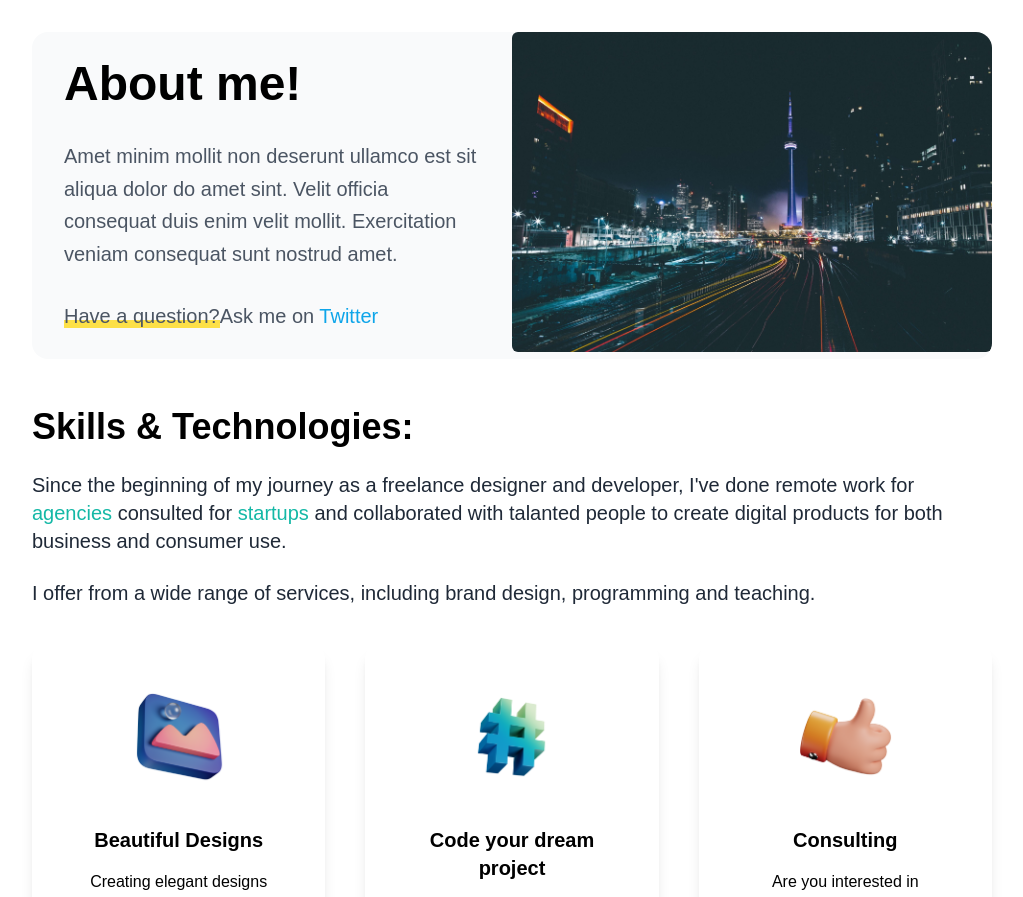
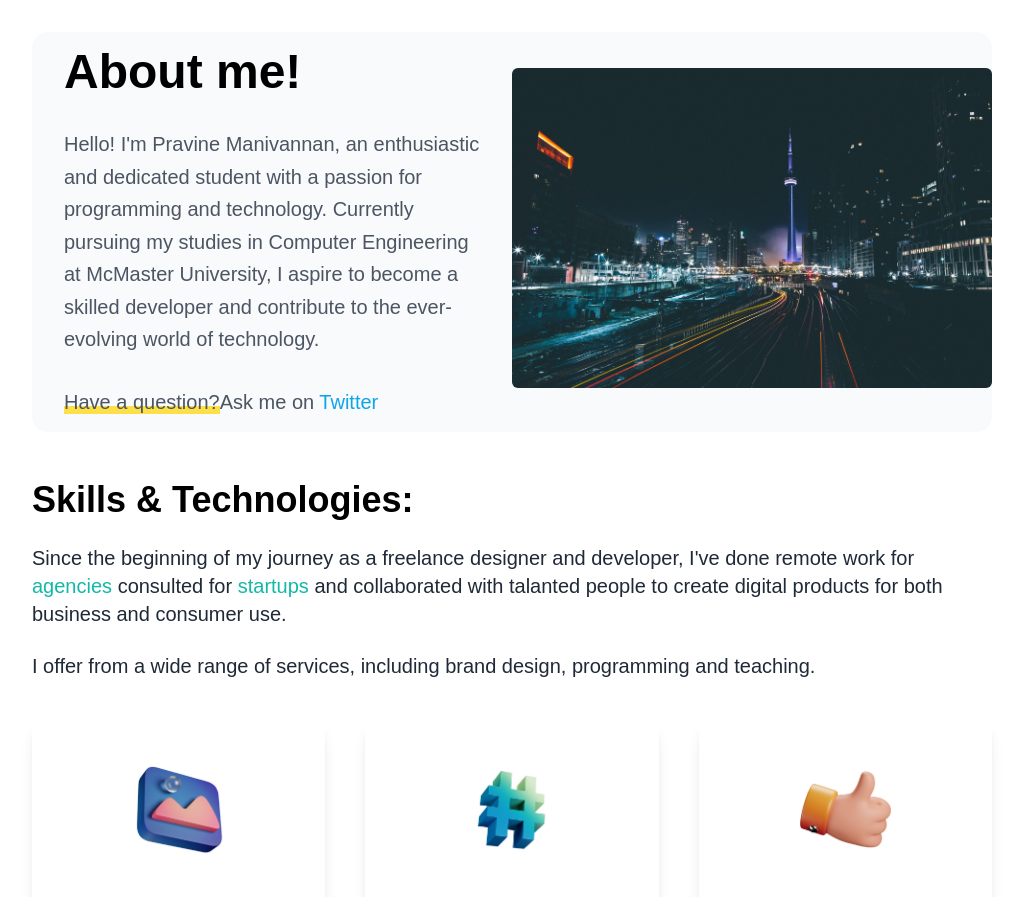
Before and after one commit to pravinemani5545/portfolio, a Next.js app: page / in a window 1280 px wide. Shown: the part 1040-1937 px from the top of the page, without its empty margins (128-1151 px from the left). Built offline with nearby package versions, Linux system fonts and the light colour scheme.

Commit message:
initial commit

```diff
--- a/pages/index.js
+++ b/pages/index.js
@@ -114,9 +114,7 @@ export default function Home() {
                   About me!
                 </h2>
                 <p className='max-w-2xl mt-3 text-xl leading-relaxed text-gray-600 md:mt-8'>
-                  Amet minim mollit non deserunt ullamco est sit aliqua dolor do
-                  amet sint. Velit officia consequat duis enim velit mollit.
-                  Exercitation veniam consequat sunt nostrud amet.
+                Hello! I'm Pravine Manivannan, an enthusiastic and dedicated student with a passion for programming and technology. Currently pursuing my studies in Computer Engineering at McMaster University, I aspire to become a skilled developer and contribute to the ever-evolving world of technology.
                 </p>
 
                 <p className='mt-4 text-xl text-gray-600 md:mt-8'>
```
